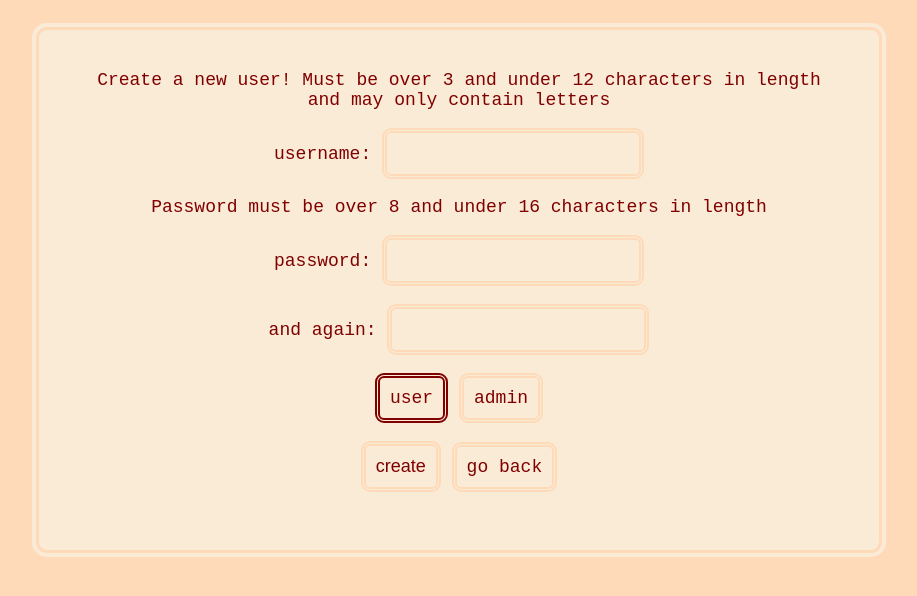
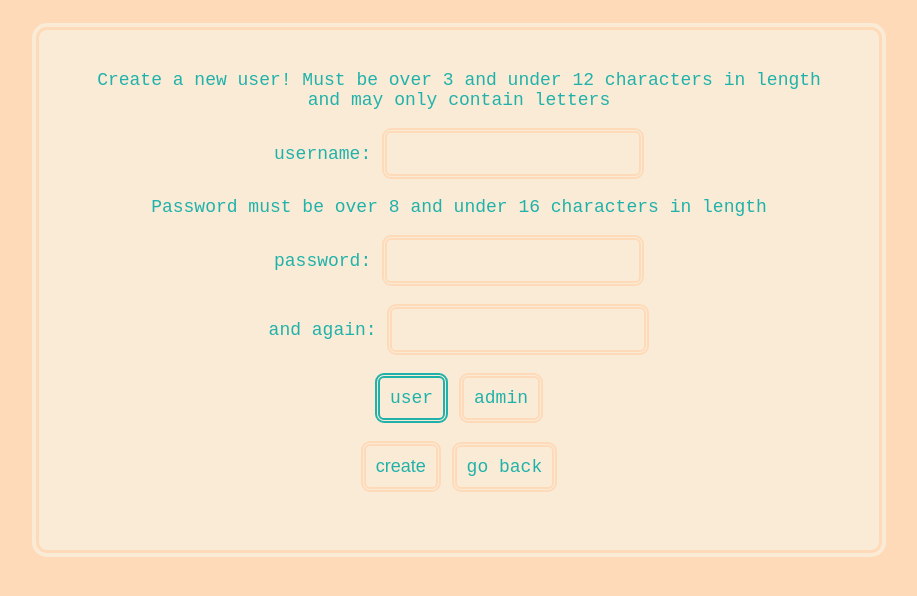
Before and after one commit to aejmmark/Tsoha, a Flask app: page /register in a window 1280 px wide. Shown: the top 596 px of the page, without its empty margins (181-1098 px from the left). Run offline with Flask 2, Linux system fonts and the light colour scheme.

Commit message:
text color changes

```diff
--- a/static/style.css
+++ b/static/style.css
@@ -4,7 +4,7 @@ body {
     max-width: 50em;
     font-family: 'Courier New', Courier, monospace;
     font-size: large;
-    color: maroon;
+    color: lightseagreen;
     background: peachpuff;
 }
 
@@ -29,7 +29,7 @@ a {
     font-size: large;
     padding: 10px;
     text-decoration: none;
-    color: maroon;
+    color: lightseagreen;
     display: inline-block;
 }
 
@@ -42,7 +42,7 @@ input {
     border-style: double;
     font-size: large;
     padding: 10px;
-    color: maroon;
+    color: lightseagreen;
 }
 
 textarea {
@@ -55,7 +55,7 @@ textarea {
     text-align: center;
     font-size: large;
     padding: 10px;
-    color: maroon;
+    color: lightseagreen;
     display: inline-block;
 }
 
@@ -79,18 +79,18 @@ textarea {
     text-align: center;
     font-size: large;
     padding: 10px;
-    color: maroon;
+    color: lightseagreen;
     display: inline-block;
 }
 
 .radiocheck input[type="radio"]:focus + label {
-    border: 5px maroon;
+    border: 5px lightseagreen;
     border-radius: .5em;
     border-style: double;
 }
 
 .radiocheck input[type="radio"]:checked + label {
-    border: 5px maroon;
+    border: 5px lightseagreen;
     border-radius: .5em;
     border-style: double;
 }
```
